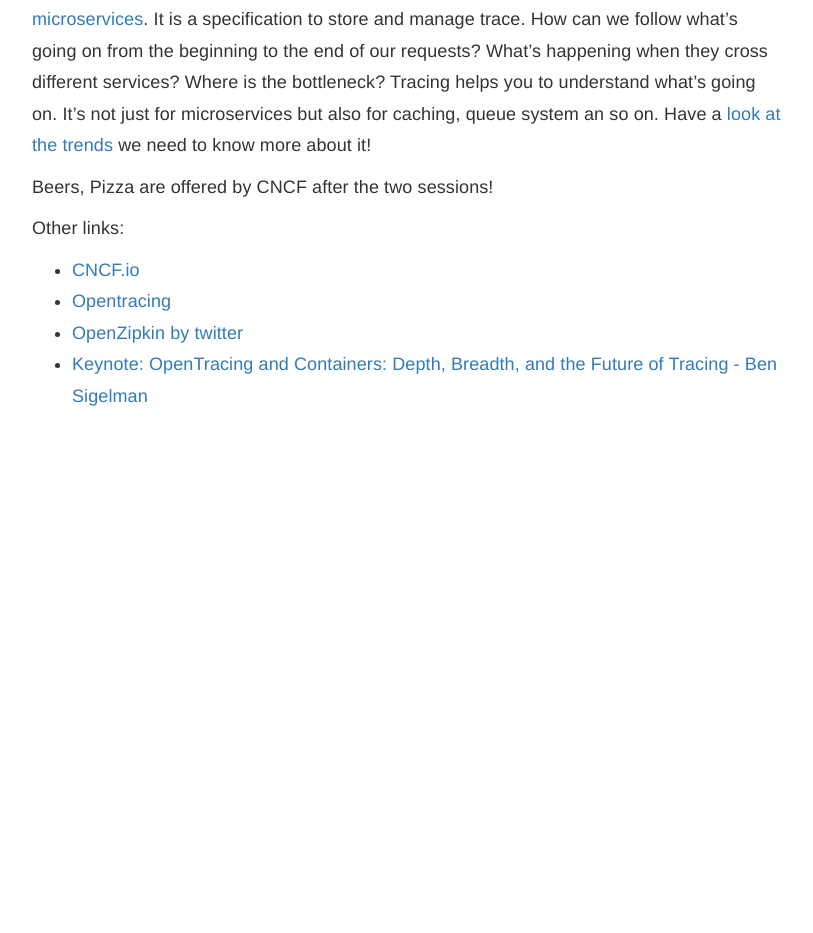
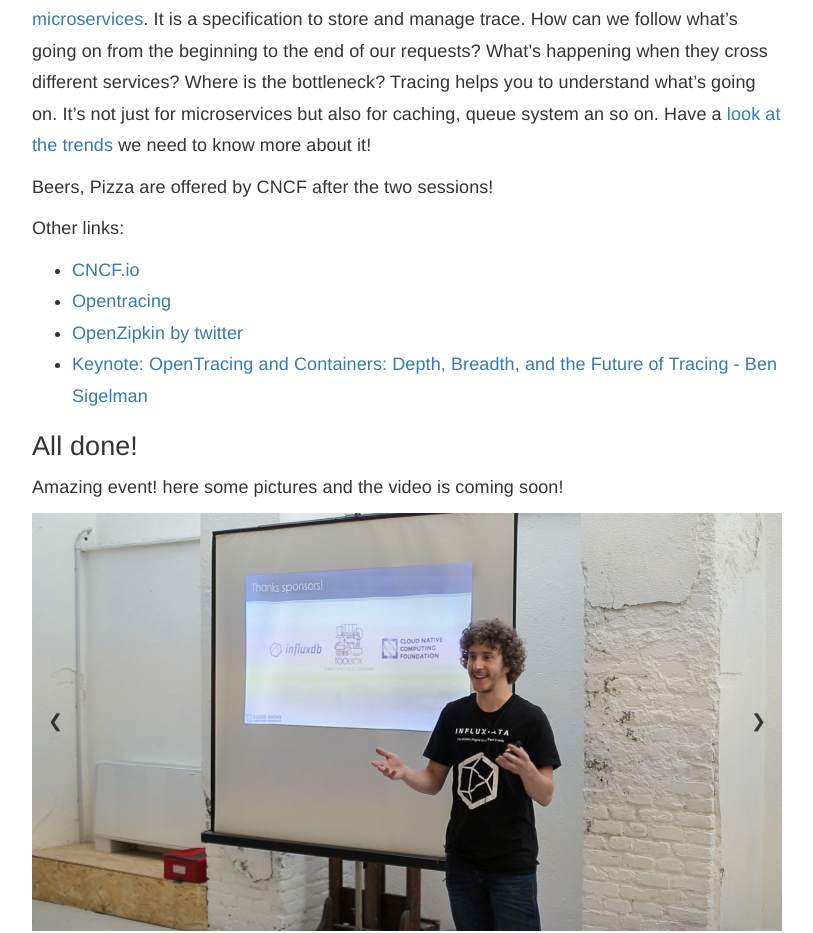
Before and after one commit to gianarb/gianarb.github.com, a Jekyll site: the page built from _posts/2017-07-10-cncf-italy-first-event.md, in a window 1280 px wide and 1400 px high, scrolled down 399 px. Shown: the part 467-1400 px from the top of the window, without its empty margins (233-1046 px from the left). Built offline with Jekyll 4.4.1, drawn with Linux system fonts in a browser that asks for light colours; nearby versions of some CDN libraries; before the commit the page ends 1290 px from its top, so only the background shows below that; some of the changed lines change nothing that is shown.

Commit message:
Added first cncf event pictures

```diff
--- a/_posts/2017-07-10-cncf-italy-first-event.md
+++ b/_posts/2017-07-10-cncf-italy-first-event.md
@@ -46,3 +46,80 @@
 * [OpenZipkin by twitter](https://github.com/openzipkin)
 * [Keynote: OpenTracing and Containers: Depth, Breadth, and the Future of
   Tracing - Ben Sigelman](https://www.youtube.com/watch?v=n8mUiLIXkto)
+
+## All done!
+
+Amazing event! here some pictures and the video is coming soon!
+
+<div class="slide w3-display-container">
+    <img class="mySlides img-responsive" src="/img/cncf-first/Conf-sponsor-1.jpg">
+    <img class="mySlides img-responsive" src="/img/cncf-first/Conf-1.jpg">
+    <img class="mySlides img-responsive" src="/img/cncf-first/Conf-5.jpg">
+    <img class="mySlides img-responsive" src="/img/cncf-first/Conf-8.jpg">
+    <img class="mySlides img-responsive" src="/img/cncf-first/Conf-9.jpg">
+    <img class="mySlides img-responsive" src="/img/cncf-first/Conf-10.jpg">
+    <img class="mySlides img-responsive" src="/img/cncf-first/Conf-12.jpg">
+    <img class="mySlides img-responsive" src="/img/cncf-first/Conf-13.jpg">
+    <img class="mySlides img-responsive" src="/img/cncf-first/Conf-14.jpg">
+    <img class="mySlides img-responsive" src="/img/cncf-first/Conf-15.jpg">
+    <img class="mySlides img-responsive" src="/img/cncf-first/Conf-16.jpg">
+    <img class="mySlides img-responsive" src="/img/cncf-first/Conf-17.jpg">
+    <img class="mySlides img-responsive" src="/img/cncf-first/Conf-20.jpg">
+    <img class="mySlides img-responsive" src="/img/cncf-first/Conf-21.jpg">
+    <img class="mySlides img-responsive" src="/img/cncf-first/Conf-22.jpg">
+    <img class="mySlides img-responsive" src="/img/cncf-first/Conf-23.jpg">
+    <img class="mySlides img-responsive" src="/img/cncf-first/Conf-24.jpg">
+    <img class="mySlides img-responsive" src="/img/cncf-first/Conf-25.jpg">
+    <img class="mySlides img-responsive" src="/img/cncf-first/Conf-27.jpg">
+    <button class="w3-button w3-display-left"
+    onclick="plusDivs(-1)">&#10094;</button>
+    <button class="w3-button w3-display-right"
+    onclick="plusDivs(+1)">&#10095;</button>
+</div>
+
+<style>
+.w3-display-left{position:absolute;top:50%;left:0%;transform:translate(0%,-50%);-ms-transform:translate(-0%,-50%)}
+.w3-display-right{position:absolute;top:50%;right:0%;transform:translate(0%,-50%);-ms-transform:translate(0%,-50%)}
+.w3-tooltip,.w3-display-container{position:relative}.w3-tooltip .w3-text{display:none}.w3-tooltip:hover .w3-text{display:inline-block}
+.w3-btn,.w3-button{border:none;display:inline-block;outline:0;padding:8px 16px;vertical-align:middle;overflow:hidden;text-decoration:none;color:inherit;background-color:inherit;text-align:center;cursor:pointer;white-space:nowrap}
+.w3-btn:hover{box-shadow:0 8px 16px 0 rgba(0,0,0,0.2),0 6px 20px 0 rgba(0,0,0,0.19)}
+.w3-btn,.w3-button{-webkit-touch-callout:none;-webkit-user-select:none;-khtml-user-select:none;-moz-user-select:none;-ms-user-select:none;user-select:none}
+.w3-disabled,.w3-btn:disabled,.w3-button:disabled{cursor:not-allowed;opacity:0.3}.w3-disabled *,:disabled *{pointer-events:none}
+.w3-btn.w3-disabled:hover,.w3-btn:disabled:hover{box-shadow:none}
+.w3-badge,.w3-tag{background-color:#000;color:#fff;display:inline-block;padding-left:8px;padding-right:8px;text-align:center}.w3-badge{border-radius:50%}
+.w3-ul{list-style-type:none;padding:0;margin:0}.w3-ul li{padding:8px 16px;border-bottom:1px solid #ddd}.w3-ul li:last-child{border-bottom:none}
+.w3-tooltip,.w3-display-container{position:relative}.w3-tooltip .w3-text{display:none}.w3-tooltip:hover .w3-text{display:inline-block}
+.w3-ripple:active{opacity:0.5}.w3-ripple{transition:opacity 0s}
+.w3-input{padding:8px;display:block;border:none;border-bottom:1px solid #ccc;width:100%}
+.w3-select{padding:9px 0;width:100%;border:none;border-bottom:1px solid #ccc}
+.w3-dropdown-click,.w3-dropdown-hover{position:relative;display:inline-block;cursor:pointer}
+.w3-dropdown-hover:hover .w3-dropdown-content{display:block;z-index:1}
+.w3-dropdown-hover:first-child,.w3-dropdown-click:hover{background-color:#ccc;color:#000}
+.w3-dropdown-hover:hover > .w3-button:first-child,.w3-dropdown-click:hover > .w3-button:first-child{background-color:#ccc;color:#000}
+.w3-dropdown-content{cursor:auto;color:#000;background-color:#fff;display:none;position:absolute;min-width:160px;margin:0;padding:0}
+.w3-check,.w3-radio{width:24px;height:24px;position:relative;top:6px}
+.w3-sidebar{height:100%;width:200px;background-color:#fff;position:fixed!important;z-index:1;overflow:auto}
+.w3-bar-block .w3-dropdown-hover,.w3-bar-block .w3-dropdown-click{width:100%}
+.w3-bar-block .w3-dropdown-hover .w3-dropdown-content,.w3-bar-block .w3-dropdown-click .w3-dropdown-content{min-width:100%}
+.w3-bar-block .w3-dropdown-hover .w3-button,.w3-bar-block .w3-dropdown-click .w3-button{width:100%;text-align:left;padding:8px 16px}
+</style>
+
+<script>
+var slideIndex = 1;
+showDivs(slideIndex);
+
+function plusDivs(n) {
+    showDivs(slideIndex += n);
+}
+
+function showDivs(n) {
+    var i;
+    var x = document.getElementsByClassName("mySlides");
+    if (n > x.length) {slideIndex = 1}
+    if (n < 1) {slideIndex = x.length} ;
+    for (i = 0; i < x.length; i++) {
+        x[i].style.display = "none";
+    }
+    x[slideIndex-1].style.display = "block";
+}
+</script>
```
Also changed, not shown: img/cncf-first/Conf-sponsor-1.jpg (added), 17 other files.
